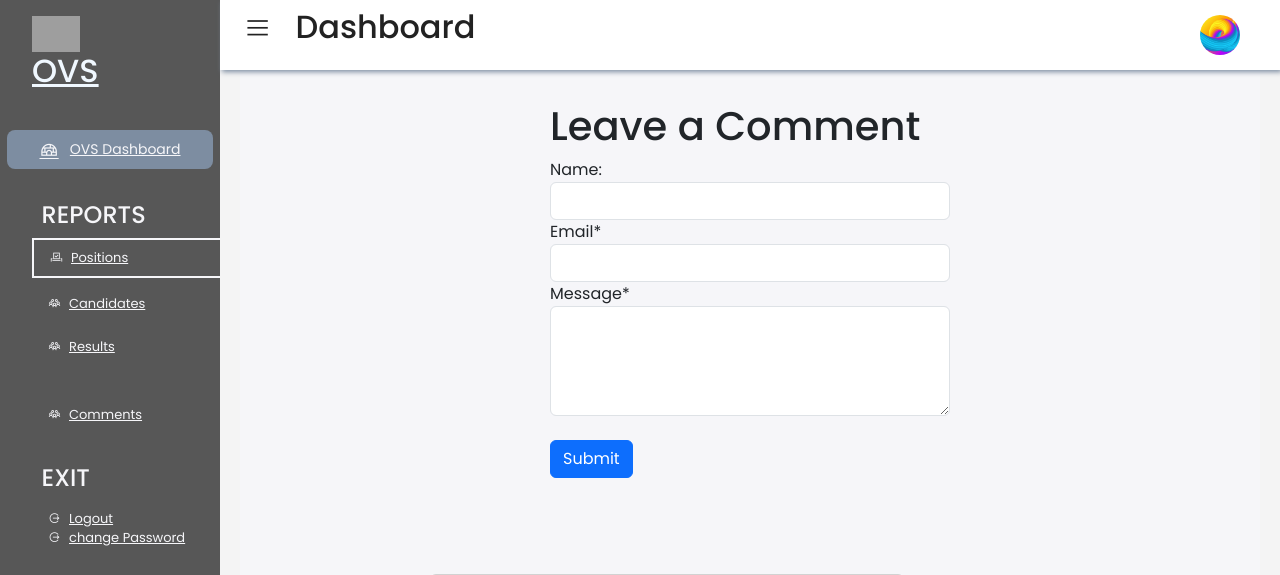
After one commit to levah147/DU001, a Django app: page /add/ in a window 1280 px wide. The commit adds this page. Shown: the top 575 px of the page. Run offline with Django 4.2, Linux system fonts and the light colour scheme; a user stored in the database is signed in; data comes from the database, SQL or seed files in the repository; some libraries are stand-ins or nearby versions; grey boxes are pictures that could not be loaded.

Commit message:
new commits
comments

```diff
--- a/contact/admin.py
+++ b/contact/admin.py
@@ -1,5 +1,6 @@
 from django.contrib import admin
-from .models import Comment
+from .models import Comment, message
 
 # Register your models here.
 admin.site.register(Comment)
+admin.site.register(message)
--- /dev/null
+++ b/contact/forms.py
@@ -0,0 +1,12 @@
+from django import forms
+from .models import message
+
+class CommentForm(forms.ModelForm):
+    class Meta:
+        model = message
+        fields = ('name', 'email', 'comment')
+        widgets = {
+            'name': forms.TextInput(attrs={'class': 'form-control'}),
+            'email': forms.EmailInput(attrs={'class': 'form-control'}),
+            'comment': forms.Textarea(attrs={'class': 'form-control', 'rows': 4}),
+        }
--- a/contact/models.py
+++ b/contact/models.py
@@ -12,3 +12,14 @@ class Comment(models.Model):
 
     def __str__(self):
         return self.name
+
+from django.utils import timezone
+
+class message(models.Model):
+    name = models.CharField(max_length=100)
+    email = models.EmailField()
+    comment = models.TextField()
+    created_at = models.DateTimeField(default=timezone.now)
+
+    def __str__(self):
+        return self.name
--- a/contact/urls.py
+++ b/contact/urls.py
@@ -7,4 +7,6 @@ urlpatterns = [
     path('contact/', views.contact, name='contact'),
     path('contact_thankyou/', views.contact_thankyou, name='contact_thankyou'),
     path('users/', user_list, name='user_list'),
+    path('comments/', views.comment_list, name='comment_list'),
+    path('add/', views.comment_add, name='comment_add'),
 ]
--- a/contact/views.py
+++ b/contact/views.py
@@ -2,6 +2,33 @@ from django.shortcuts import render
 from django.http import HttpResponse
 from .models import Comment, User
 # Create your views here.
+from django.shortcuts import render, get_object_or_404,redirect
+from django.contrib.auth.models import User
+from django.contrib import messages
+from django.contrib.auth.decorators import login_required
+
+
+from .models import message
+from .forms import CommentForm
+
+@login_required
+def comment_list(request):
+    comments = message.objects.all().order_by('-created_at')
+    return render(request, 'comments/comment_list.html', {'comments': comments})
+
+@login_required
+def comment_add(request):
+    if request.method == 'POST':
+        form = CommentForm(request.POST)
+        if form.is_valid():
+            form.save()
+            return redirect('comment_list')
+    else:
+        form = CommentForm()
+
+    return render(request, 'comments/comment_add.html', {'form': form})
+
+
 
 def home(request):
     return render(request, 'contact/home.html')
--- /dev/null
+++ b/templates/comments/comment_add.html
@@ -0,0 +1,46 @@
+{% extends "text.html" %}
+
+{% block title %}{% endblock %}
+
+{% block content %}
+<!DOCTYPE html>
+<html>
+<head>
+  <title>Add Comment</title>
+  <link href="https://cdn.jsdelivr.net/npm/bootstrap@5.3.0/dist/css/bootstrap.min.css" rel="stylesheet" integrity="sha384-9ndCyUaIbzAi2FUVXJi0CjmCapSmO7SnpJef0486qhLnuZ2cdeRhO02iuK6FUUVM" crossorigin="anonymous">
+  <script src="https://cdn.jsdelivr.net/npm/bootstrap@5.3.0/dist/js/bootstrap.bundle.min.js" integrity="sha384-geWF76RCwLtnZ8qwWowPQNguL3RmwHVBC9FhGdlKrxdiJJigb/j/68SIy3Te4Bkz" crossorigin="anonymous"></script>
+
+<style>
+    body {
+      font-family: Arial, sans-serif;
+      background-color: #f4f4f4;
+      padding: 20px;
+    }
+
+    .comment-section {
+      max-width: 400px;
+      margin: 0 auto;
+    }
+  </style>
+</head>
+<body>
+  <div class="comment-section">
+    <h1>Leave a Comment</h1>
+    <form method="post">
+      {% csrf_token %}
+      Name: <br> {{ form.name }}
+      Email* <br>{{ form.email }}
+      Message* <br>{{ form.comment }} <br>
+      <button type="submit" class="btn btn-primary">Submit</button>
+    </form>
+  </div>
+
+  <script src="https://cdn.jsdelivr.net/npm/@popperjs/core@2.11.8/dist/umd/popper.min.js" integrity="sha384-I7E8VVD/ismYTF4hNIPjVp/Zjvgyol6VFvRkX/vR+Vc4jQkC+hVqc2pM8ODewa9r" crossorigin="anonymous"></script>
+  <script src="https://cdn.jsdelivr.net/npm/bootstrap@5.3.0/dist/js/bootstrap.min.js" integrity="sha384-fbbOQedDUMZZ5KreZpsbe1LCZPVmfTnH7ois6mU1QK+m14rQ1l2bGBq41eYeM/fS" crossorigin="anonymous"></script>
+
+
+</body>
+</html>
+
+
+{% endblock content %}
--- a/templates/dashboard.html
+++ b/templates/dashboard.html
@@ -37,6 +37,9 @@
                 <li>
                     <a href="{% url 'result' %}"><span class="las la-users"></span><span>Results</span></a>
                 </li>{% endif %}
+                <li>
+                    <a href="{% url 'comment_list' %}"><span class="las la-users"></span><span>Comments</span></a>
+                  </li>
                 <li>
                 <!--<a href=""><span class="las la-users"></span><span>Comment</span></a>-->
                 </li>
--- a/templates/text.html
+++ b/templates/text.html
@@ -43,6 +43,9 @@
                     <a href="{% url 'result' %}"><span class="las la-users"></span><span>Results</span></a>
                 </li>{% endif %}
                 <li>
+                    <li>
+                        <a href="{% url 'comment_list' %}"><span class="las la-users"></span><span>Comments</span></a>
+                      </li>
                   <!--<a href=""><span class="las la-users"></span><span>Comment</span></a>-->
                 </li>
             </ul>
```
Also changed, not shown: templates/comments/comment_list.html (added, +74 -0 lines), contact/migrations/0002_message.py (added).
